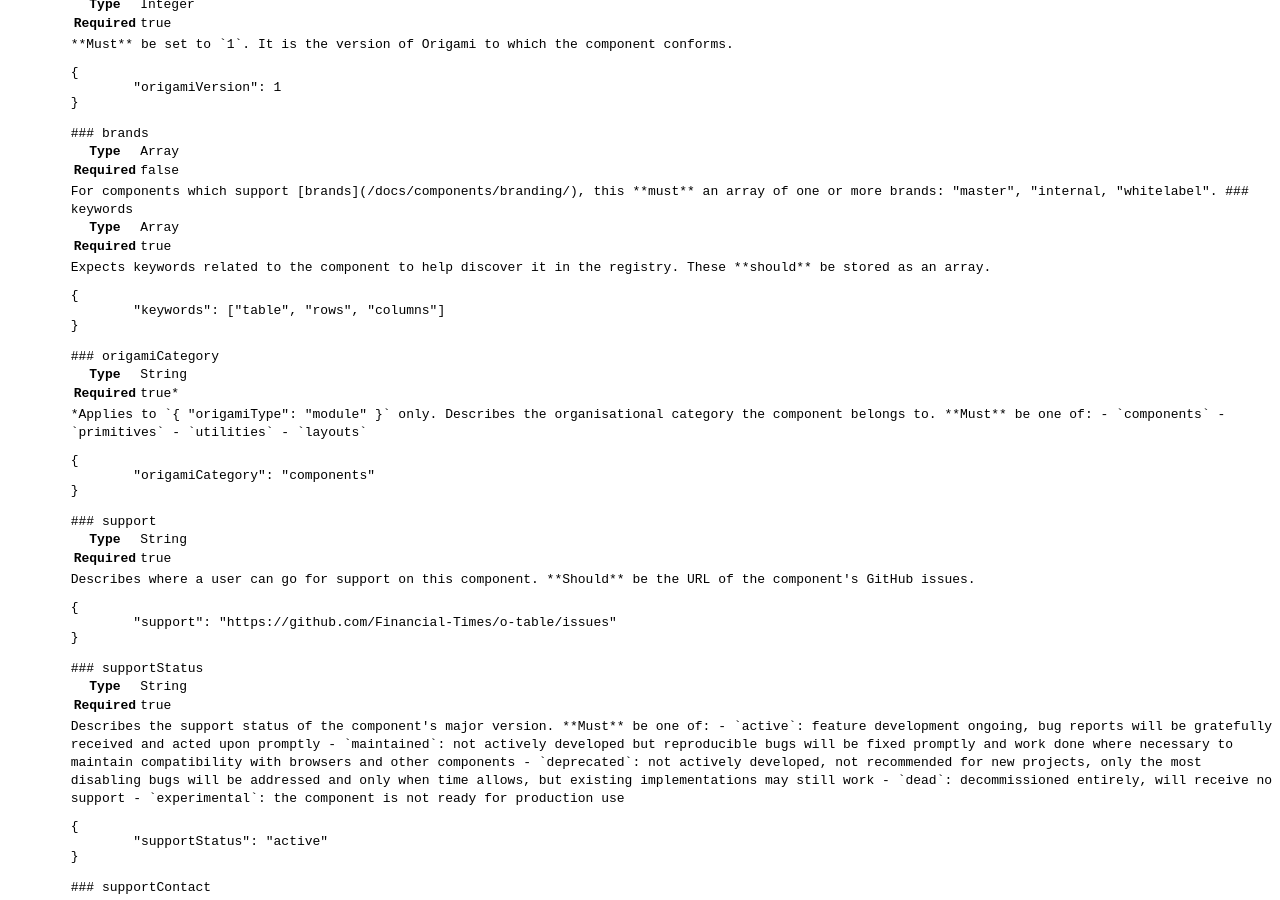
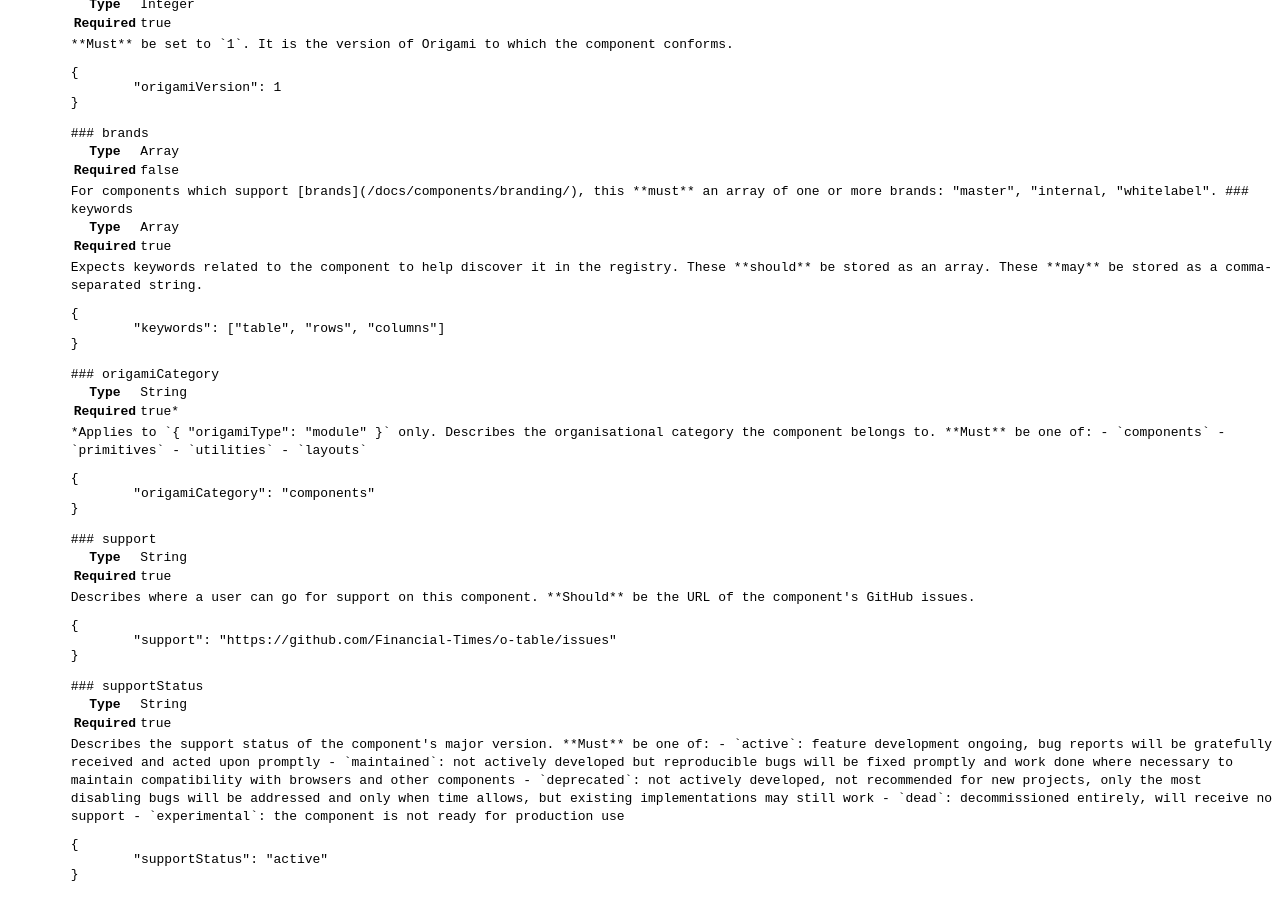
Before and after one commit to Financial-Times/origami-website, a Jekyll site: the page built from _specification-v1/manifest.md, in a window 1280 px wide and 900 px high, scrolled down 911 px. Built offline with Jekyll 4.4.1, drawn with Linux system fonts in a browser that asks for light colours; a style sheet for code colours, icons or effects is not loaded.

Commit message:
Add a **may** for the common use of keywords as a string

```diff
--- a/_specification-v1/manifest.md
+++ b/_specification-v1/manifest.md
@@ -111,7 +111,7 @@ For components which support [brands](/docs/components/branding/), this **must**
 	</tr>
 </table>
 
-Expects keywords related to the component to help discover it in the registry. These **should** be stored as an array.
+Expects keywords related to the component to help discover it in the registry. These **should** be stored as an array. These **may** be stored as a comma-separated string.
 
 <pre><code class="o-syntax-highlight--json">{
 	"keywords": ["table", "rows", "columns"]
```
